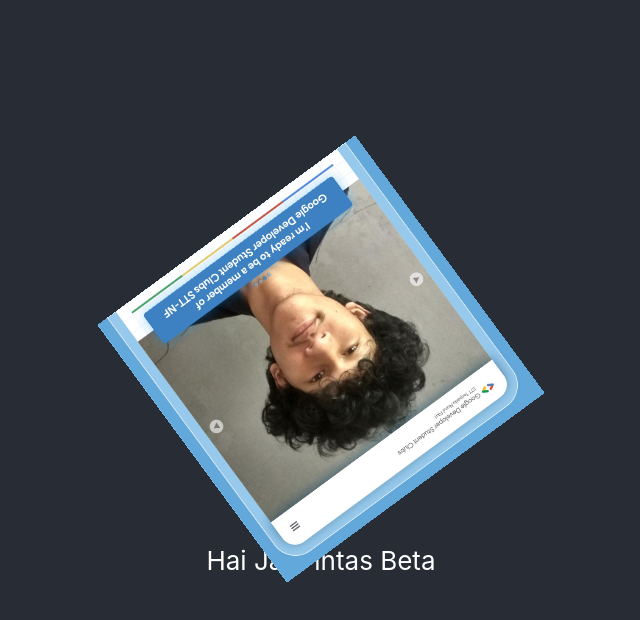
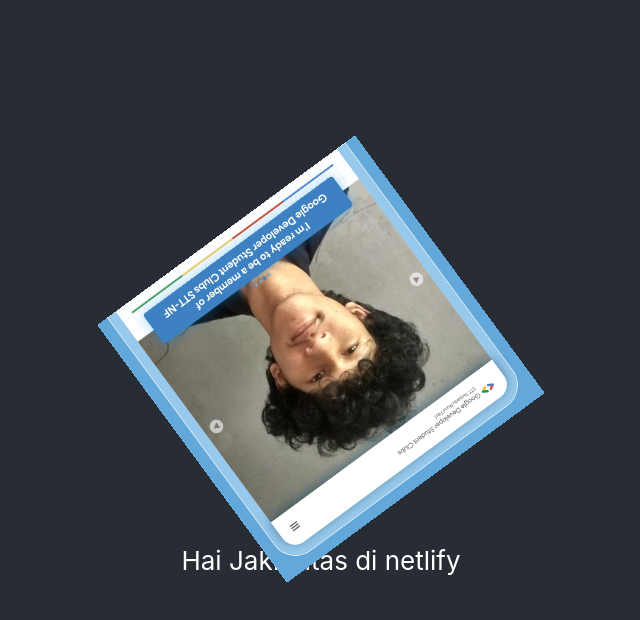
Before and after one commit to sabiq7392/ui-jakpintas, a React (Create React App) app: page / in a window 1280 px wide. Shown: the top 620 px of the page, without its empty margins (319-959 px from the left). Built offline with nearby package versions, Linux system fonts and the light colour scheme.

Commit message:
add to netlify

```diff
--- a/package.json
+++ b/package.json
@@ -1,5 +1,5 @@
 {
-  "homepage": "http://sabiq7392.github.io/google-maps-clone",
+  "homepage": "https://jak-pintas.netlify.app/",
   "name": "google-maps-clone",
   "version": "0.1.0",
   "private": true,
--- a/src/App.js
+++ b/src/App.js
@@ -8,7 +8,7 @@ function App() {
       <header className="App-header">
         <img src={sabiq} className="App-logo" alt="logo" />
         <p>
-          Hai JakPintas Beta
+          Hai JakPintas di netlify
         </p>
       </header>
     </div>
```
